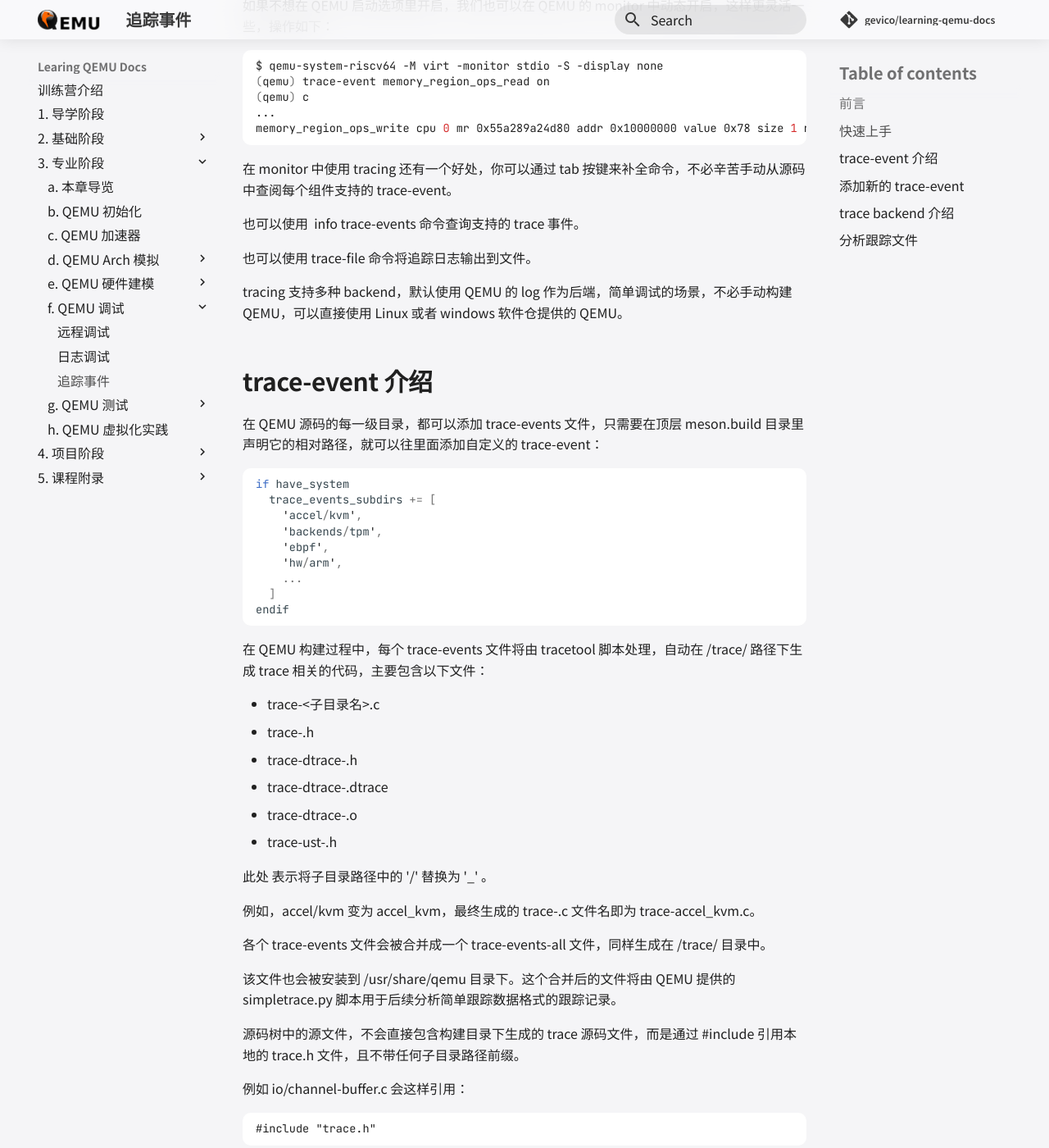
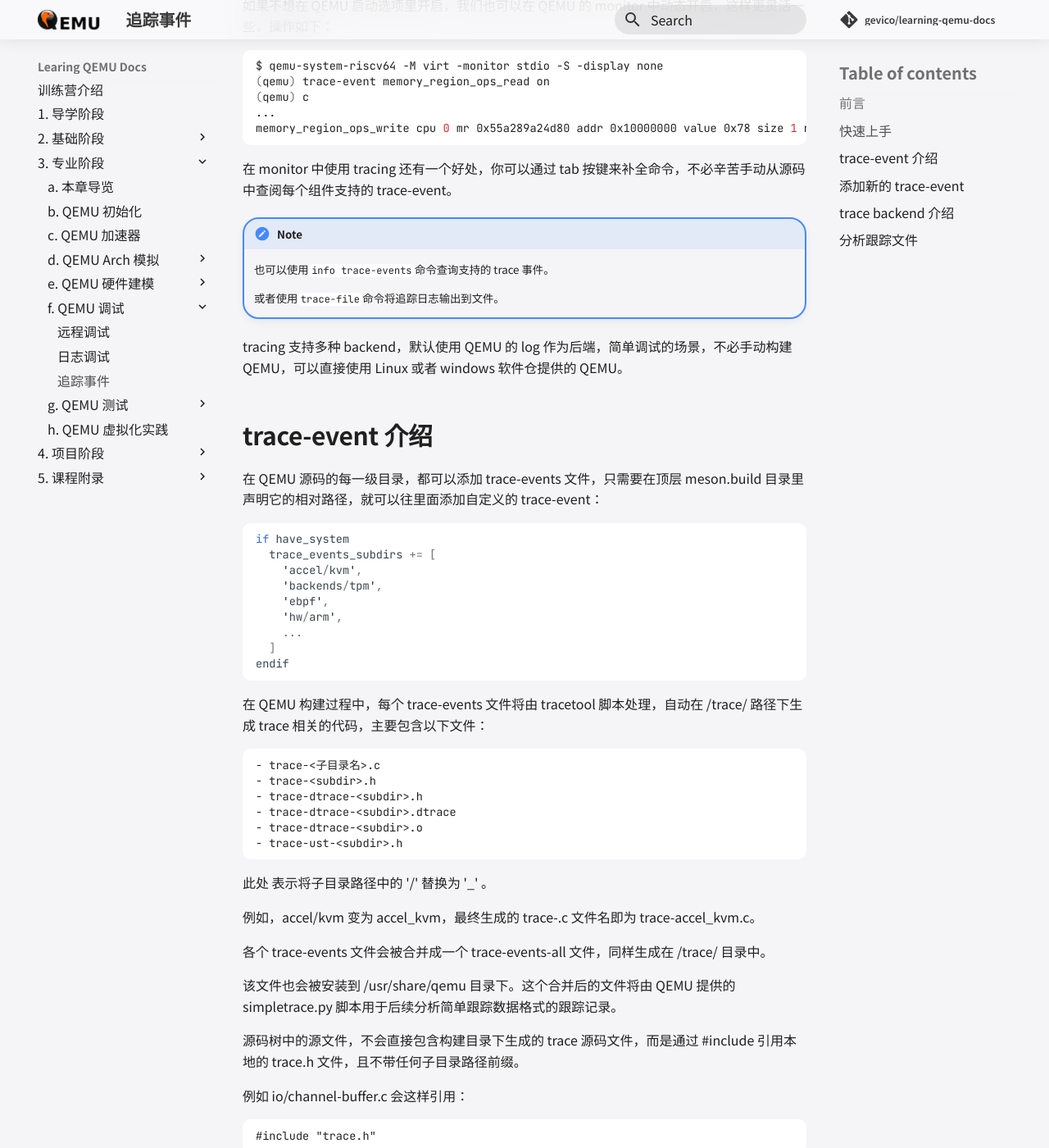
Before and after one commit to zevorn/learning-qemu-docs, an MkDocs documentation site: the page built from docs/ch2/sec5/trace-event.md, in a window 1280 px wide and 1400 px high, scrolled down 1237 px. Shown: the whole window at 82% size. Built offline with MkDocs 1.6.1 and Material for MkDocs 9.7.7, drawn with Linux system fonts in a browser that asks for light colours; comment, search, counter and statistics services are not loaded.

Commit message:
docs: update trace-event.md

````diff
--- a/docs/ch2/sec5/trace-event.md
+++ b/docs/ch2/sec5/trace-event.md
@@ -57,9 +57,11 @@ memory_region_ops_write cpu 0 mr 0x55a289a24d80 addr 0x10000000 value 0x7
 
 在 monitor 中使用 tracing 还有一个好处，你可以通过 tab 按键来补全命令，不必辛苦手动从源码中查阅每个组件支持的 trace-event。
 
-也可以使用  info trace-events 命令查询支持的 trace 事件。
+!!! note
 
-也可以使用 trace-file 命令将追踪日志输出到文件。
+    也可以使用`info trace-events`命令查询支持的 trace 事件。
+
+    或者使用`trace-file`命令将追踪日志输出到文件。
 
 tracing 支持多种 backend，默认使用 QEMU 的 log 作为后端，简单调试的场景，不必手动构建 QEMU，可以直接使用 Linux 或者 windows 软件仓提供的 QEMU。
 
@@ -81,12 +83,14 @@ endif
 
 在 QEMU 构建过程中，每个 trace-events 文件将由 tracetool 脚本处理，自动在 <builddir>/trace/ 路径下生成 trace 相关的代码，主要包含以下文件：
 
+```
 - trace-<子目录名>.c
 - trace-<subdir>.h
 - trace-dtrace-<subdir>.h
 - trace-dtrace-<subdir>.dtrace
 - trace-dtrace-<subdir>.o
 - trace-ust-<subdir>.h
+```
 
 此处 <subdir> 表示将子目录路径中的 '/' 替换为 '_' 。
 
````
